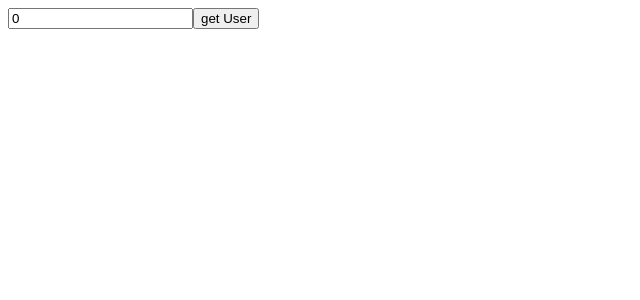
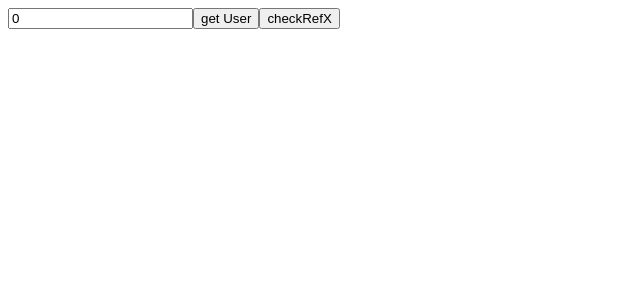
Before and after one commit to VLK2021/ng2022new, an Angular app: page / in a window 1280 px wide. Shown: the top 300 px of the page, without its empty margins (0-640 px from the left). Built offline with nearby package versions, Linux system fonts and the light colour scheme.

Commit message:
get userById with form

```diff
--- a/src/app/components/app/app.component.html
+++ b/src/app/components/app/app.component.html
@@ -1,2 +1,3 @@
-<input type="number" [(ngModel)]="id">
+<input type="number" [(ngModel)]="id" #x>
 <button (click)="getUser()">get User</button>
+<button (click)="checkRefX(x)">checkRefX</button>
--- a/src/app/components/app/app.component.ts
+++ b/src/app/components/app/app.component.ts
@@ -19,4 +19,9 @@ export class AppComponent {
     this.userService.getUserById(this.id).subscribe(value => console.log(value))
 
   }
+
+
+  checkRefX(x: HTMLInputElement): void {
+    console.log(x);
+  }
 }
```
